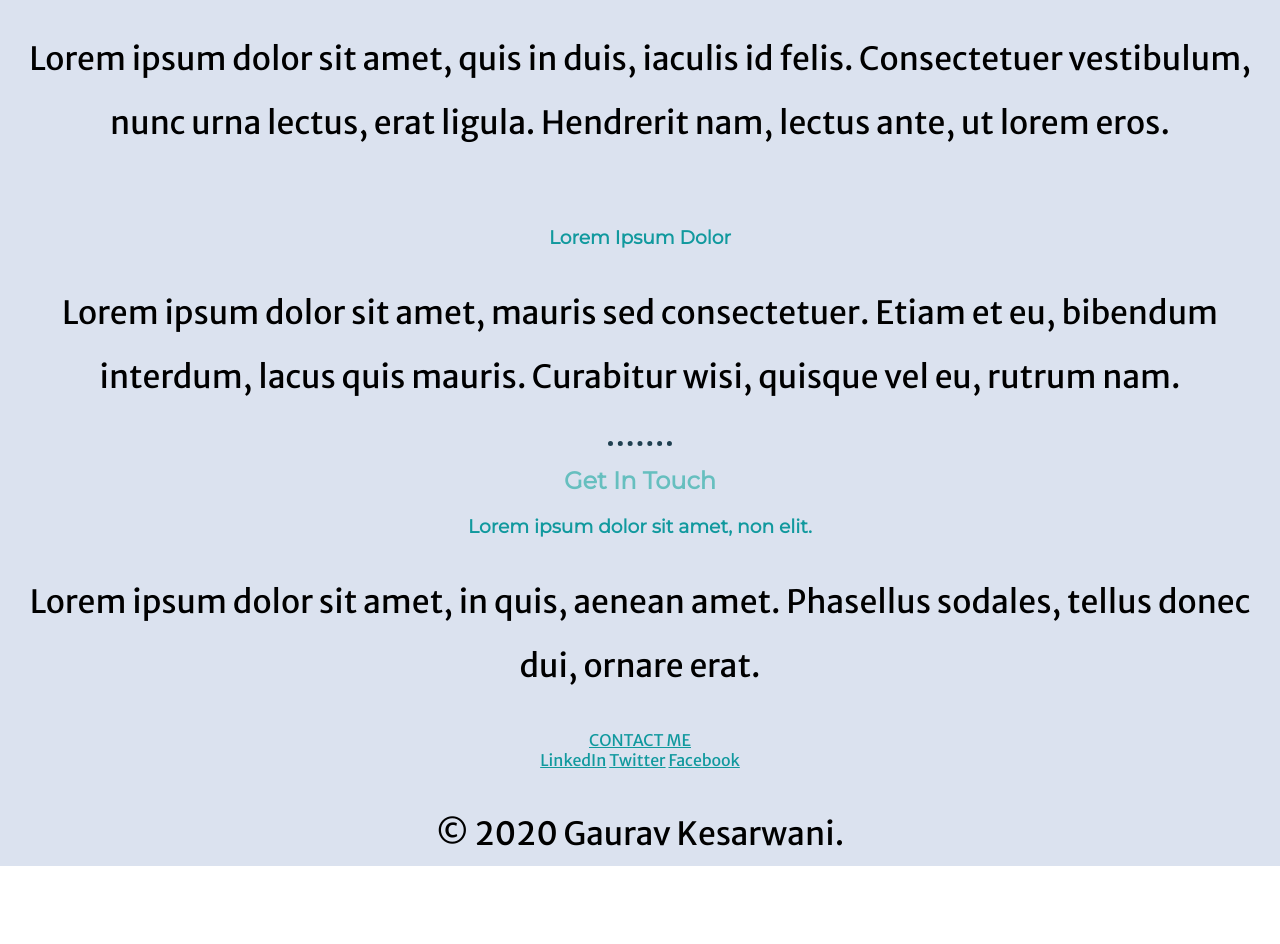
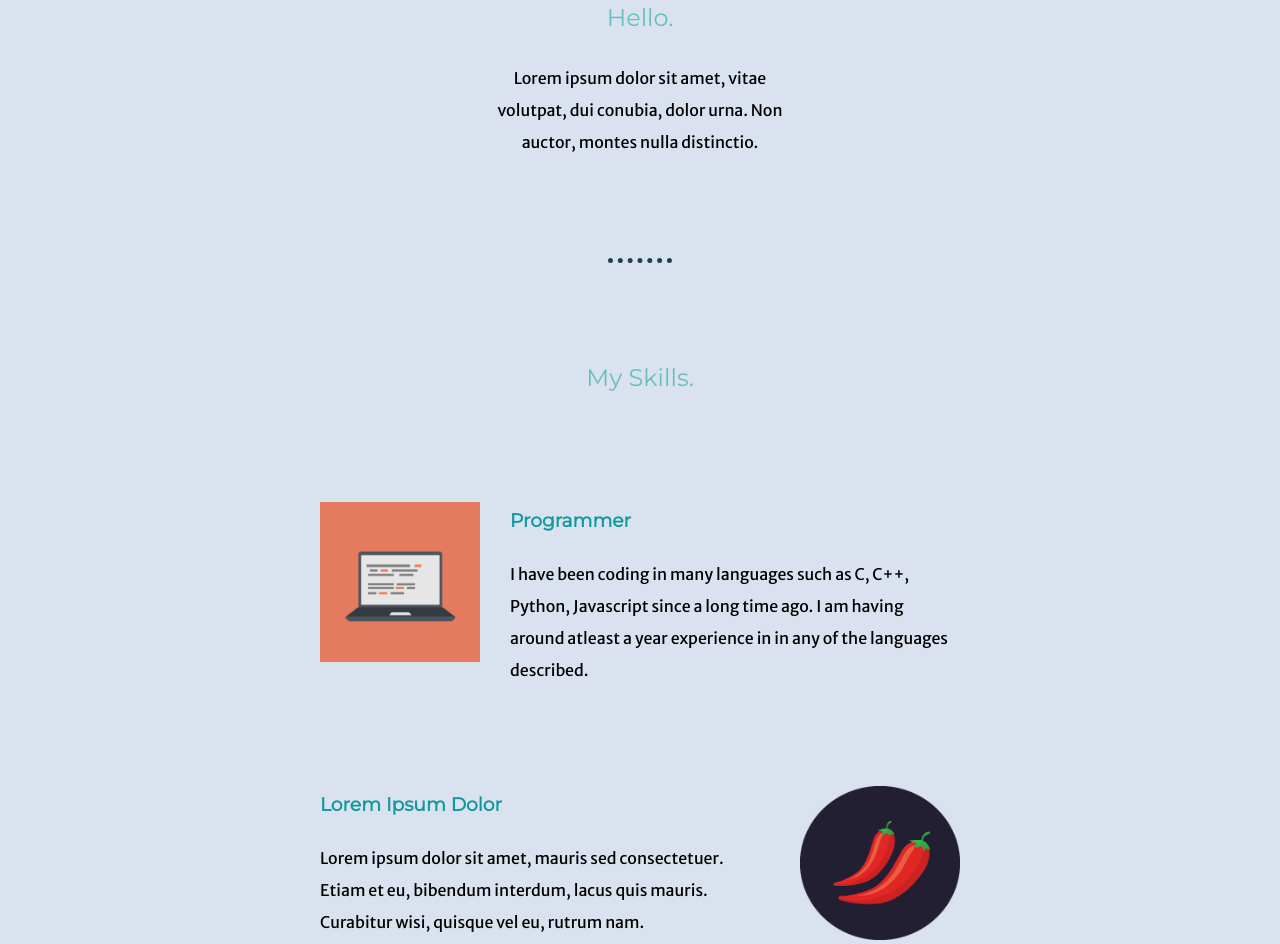
Before and after one commit to Kesarwani17/Kesarwani17.github.io, a plain HTML site: page index.html in a window 1280 px wide. Shown: the part 1025-1969 px from the top of the page. Before the commit the page ends 1923 px from the top, so only its background shows below. Drawn offline with Linux system fonts and the light colour scheme.

Commit message:
More CSS stuff added

```diff
--- a/css/styles.css
+++ b/css/styles.css
@@ -1,58 +1,158 @@
-body{
-  margin:0;
+body {
+  margin: 0;
   text-align: center;
   font-family: 'Merriweather Sans', sans-serif;
 }
+
 hr {
   border-style: none;
   border-top-style: dotted;
   border-color: #204051;
   border-width: 5px;
   width: 5%;
+  margin: 100px auto;
 }
-h1{
+
+p {
+  font-weight: normal;
+  line-height: 2;
+}
+
+a {
+  color: #11999E;
+}
+
+h1 {
   margin: 0 auto 0 auto;
   font-family: 'Sacramento', cursive;
   font-size: 4rem;
   color: #66BFBF;
 }
-p{
-  font-size:2rem;
-  font-weight: normal;
-  line-height: 2;
-}
-a{
-  color: #11999E;
-}
-h2{
+
+h2 {
   font-family: 'Montserrat', sans-serif;
   color: #66BFBF;
+  font-weight: normal;
+  padding-bottom: 10px;
 }
-h3{
+
+h3 {
   font-family: 'Montserrat', sans-serif;
   color: #11999E;
 }
-.top-container{
+
+.bl {
+  color: black;
+}
+
+.bottom-container {
+  padding: 50px 0 30px;
+  background-color: #66BFBF;
+}
+
+.bottom-cloud {
+  position: absolute;
+  left: 25%;
+  bottom: 50%;
+}
+
+.copyright {
+  color: #eaf6f6;
+  font-size: 0.75rem;
+  padding: 20px 0;
+}
+
+.middle-container {
+  background-color: #dbe2ef;
+  margin: 30 auto 30 auto;
+}
+
+.skill-row {
+  margin: 100px auto 100px auto;
+  width: 50%;
+  text-align: left;
+  line-height: 2;
+}
+
+.footer-link {
+  color: #11999E;
+  size: 1rem;
+  font-family: 'Montserrat', sans-serif;
+  margin: auto 10px auto 10px;
+  text-decoration: none;
+}
+
+a:hover {
+  color: #eaf6f6;
+}
+
+.btn {
+  box-shadow: 0 1 0 0 #f0f7fa;
+  background: linear-gradient(to bottom, #33bdef 5%, #019ad2 100%);
+  background-color: #33bdef;
+  border-radius: 8px;
+  border: 3px solid #057fd0;
+  display: inline-block;
+  cursor: pointer;
+  color: #ffffff;
+  font-family: Arial;
+  font-size: 16px;
+  font-weight: bold;
+  padding: 7px 9px;
+  text-decoration: none;
+  text-shadow: 0 -1 0 #5b6178;
+}
+
+.btn:hover {
+  background: linear-gradient(to bottom, #019ad2 5%, #33bdef 100%);
+  background-color: #019ad2;
+}
+
+.contact-me {
+  padding-bottom: 40px;
+}
+
+.btn:active {
+  position: relative;
+  top: 1px;
+}
+
+.contact-message {
+  width: 25%;
+  margin: 40px auto 60px;
+}
+
+.intro {
+  width: 25%;
+  margin: auto;
+}
+
+.profile-img {
+  width: 25%;
+  height: 25%;
+}
+
+.comp-img {
+  width: 25%;
+  float: left;
+  margin-right: 30px;
+}
+
+.chilli-img {
+  width: 25%;
+  float: right;
+  margin-left: 30px;
+}
+
+.top-container {
   background-color: #dbe2ef;
   position: relative;
   padding-top: 100px;
+  padding-bottom: 50px;
 }
-.middle-container{
-  background-color: #dbe2ef;
+
+.top-cloud {
+  position: absolute;
+  right: 25%;
+  top: 5%;
 }
-.bottom-container{
-  background-color: #dbe2ef;
-}
-.top-cloud{
-  position: absolute;
-  right:25%;
-  top:5%;
-}
-.bottom-cloud{
-  position: absolute;
-  left:25%;
-  bottom:50%;
-}
-.bl{
-  color: black;
-}
--- a/index.html
+++ b/index.html
@@ -13,26 +13,27 @@
   <div class="top-container">
     <img class="top-cloud" src="images\cloud.png" alt="Cloud-img">
     <h1>I'm Gaurav Kesarwani.</h1>
-    <h2>a PROgrammer <span class="bl">aka</span>  Kesarwani17.</h2>
+    <h2>a PROgrammer <span class="bl">aka</span> Kesarwani17.</h2>
     <img class="bottom-cloud" src="images\cloud.png" alt="cloud-img">
     <img src="images\mountain.png" alt="mountain-img">
   </div>
   <div class="middle-container">
     <div class="profile">
-      <img src="" alt="">
+      <img class="profile-img" src="images\kesarwani17.png" alt="profile picture">
       <h2>Hello.</h2>
-      <p>Lorem ipsum dolor sit amet, vitae volutpat, dui conubia, dolor urna. Non auctor, montes nulla distinctio.</p>
+      <p class="intro">Lorem ipsum dolor sit amet, vitae volutpat, dui conubia, dolor urna. Non auctor, montes nulla distinctio.</p>
     </div>
     <hr>
     <div class="skills">
       <h2>My Skills.</h2>
       <div class="skill-row">
-        <img class="" src="" alt="">
-        <h3>Lorem & Ipsum</h3>
-        <p>Lorem ipsum dolor sit amet, quis in duis, iaculis id felis. Consectetuer vestibulum, nunc urna lectus, erat ligula. Hendrerit nam, lectus ante, ut lorem eros.</p>
+        <img class="comp-img" src="images\computer.png" alt="computer-image">
+        <h3>Programmer</h3>
+        <p>I have been coding in many languages such as C, C++, Python, Javascript since a long time ago.
+          I am having around atleast a year experience in in any of the languages described.</p>
       </div>
       <div class="skill-row">
-        <img class="" src="" alt="">
+        <img class="chilli-img" src="images\chillies.png" alt="">
         <h3>Lorem Ipsum Dolor</h3>
         <p>Lorem ipsum dolor sit amet, mauris sed consectetuer. Etiam et eu, bibendum interdum, lacus quis mauris. Curabitur wisi, quisque vel eu, rutrum nam.</p>
       </div>
@@ -41,18 +42,17 @@
     <div class="contact-me">
       <h2>Get In Touch</h2>
       <h3>Lorem ipsum dolor sit amet, non elit.</h3>
-      <p>Lorem ipsum dolor sit amet, in quis, aenean amet. Phasellus sodales, tellus donec dui, ornare erat.</p>
+      <p class="contact-message">Lorem ipsum dolor sit amet, in quis, aenean amet. Phasellus sodales, tellus donec dui, ornare erat.</p>
       <a class="btn" href="mailto:gauravkesarwani94@gmail.com">CONTACT ME</a>
     </div>
   </div>
-
-
   <div class="bottom-container">
     <a class="footer-link" href="https://www.linkedin.com/in/kesarwani17/">LinkedIn</a>
     <a class="footer-link" href="https://twitter.com/Kesarwani_17">Twitter</a>
     <a class="footer-link" href="https://www.facebook.com/Kesarwani17/">Facebook</a>
-    <p>© 2020 Gaurav Kesarwani.</p>
+    <p class="copyright">© 2020 Gaurav Kesarwani.</p>
   </div>
+
 
 </body>
 
```
Also changed, not shown: images/kesarwani17.png (added).
